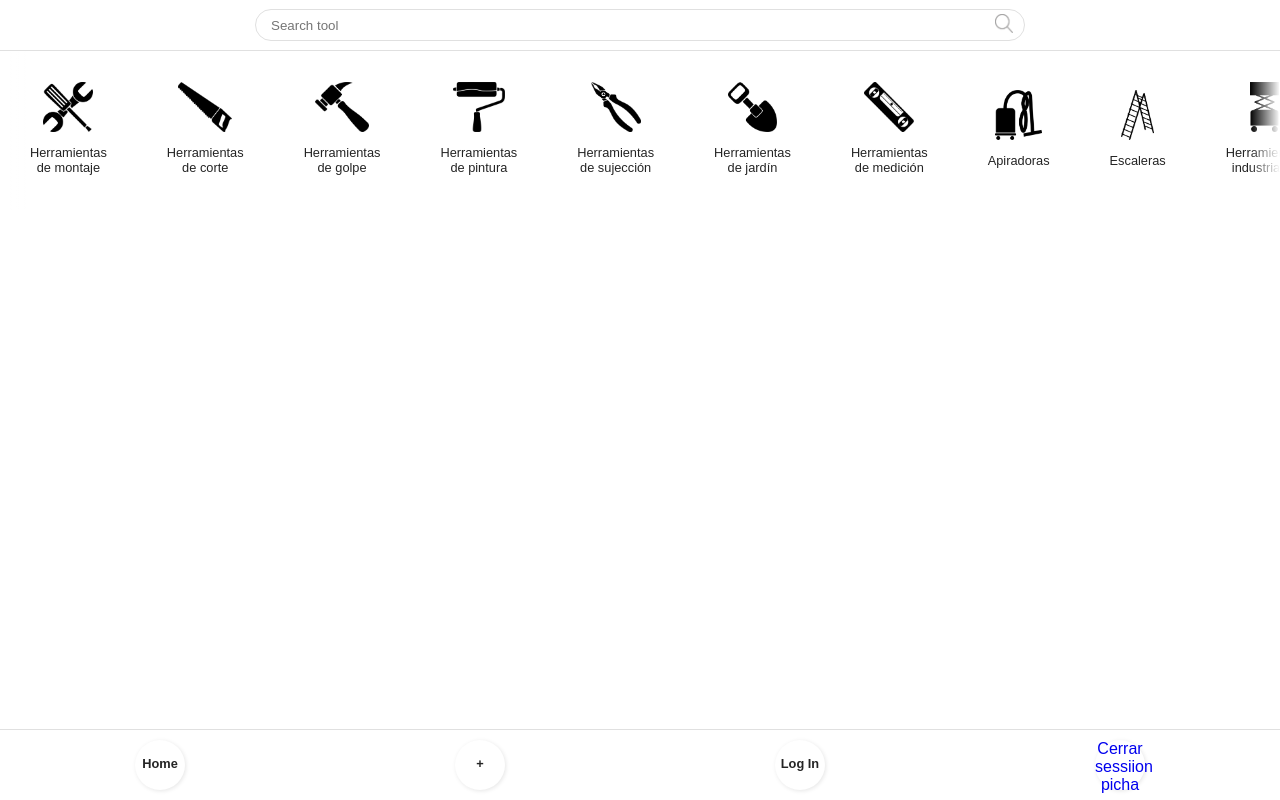
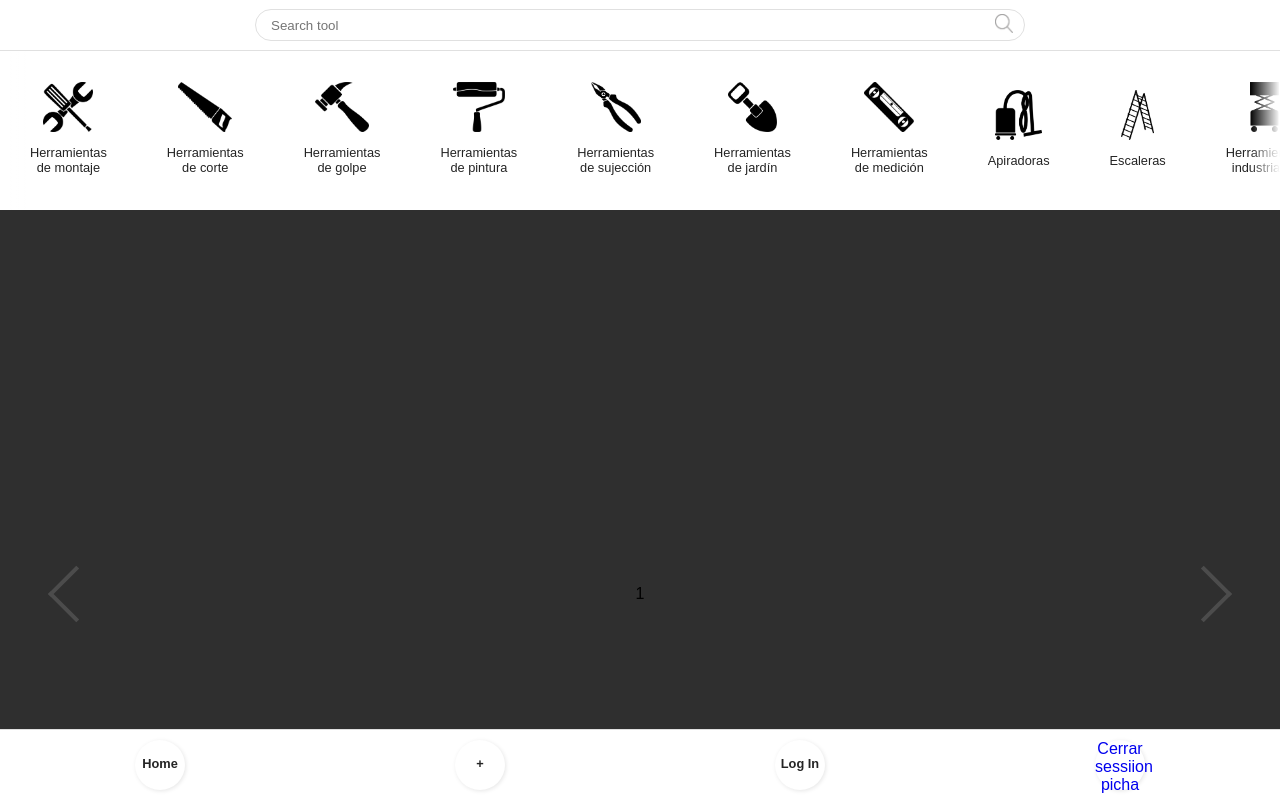
Before and after one commit to yoelmartinfornieles/prj-toolsharing-front, a React (Create React App) app: page / in a window 1280 px wide. Shown: the top 800 px of the page. Built offline with nearby package versions, Linux system fonts and the light colour scheme; no server answers.

Commit message:
YM - Fix: Routes

```diff
--- a/src/App.js
+++ b/src/App.js
@@ -41,7 +41,7 @@ function App() {
       <Switch>
 
         {/* ------------REMEMBER THAT PRIVATEROUTES PROVIDES US WITH USER INFO----------------------*/ }
-        <AnonRoute exact path={PATHS.HOMEPAGE} component={HomePage} />
+        <Route exact path={PATHS.HOMEPAGE} component={HomePage} />
 {/*     <AnonRoute exact path={PATHS.PRODUCTDETAILS} component={ProductDetailsPage} />
  */}    <PrivateRoute exact path={PATHS.NEWPRODUCT} component={NewProductPage} clickToShow={toggleShowForm}/>
         <Route exact path={PATHS.BOOKING} component={BookingPage} />
--- a/src/components/SearchBar.js
+++ b/src/components/SearchBar.js
@@ -25,7 +25,7 @@ function SearchProduct(props) {
 
       <form>
              <input value={searchLetters} type="text" onChange={handleSelect} placeholder="Search tool" />
-             <button><img src="./search-icon.png"/></button>
+             <button><img src="./search-icon.png" alt="Search"/></button>
       </form>
 
   );
--- a/src/components/UserInfo.js
+++ b/src/components/UserInfo.js
@@ -1,6 +1,6 @@
-import React, { useState } from "react";
-import Signup from "./signup";
-import Login from "./login";
+import React from "react";
+//import Signup from "./signup";
+//import Login from "./login";
 
 function UserInfo(props) {
   console.log ("tpm: ", props)
--- a/src/components/footer.js
+++ b/src/components/footer.js
@@ -3,8 +3,8 @@ function Footer(){
     return(
         <footer>
             <div>
-                <a href="/">About us </a>
-                <a href="/">Terms and Conditions </a>
+                <a href="/aboutUs">About us </a>
+                <a href="/termsConditions">Terms and Conditions </a>
             </div>
         </footer>
     )
--- a/src/components/signup.js
+++ b/src/components/signup.js
@@ -1,5 +1,4 @@
 import { useState } from "react";
-import { Link } from "react-router-dom";
 import axios from "axios";
 
 const API_URL = process.env.REACT_APP_API_URL;
--- a/src/pages/HomePage.js
+++ b/src/pages/HomePage.js
@@ -5,8 +5,8 @@ function HomePage() {
   return (
     <>
     <div></div>
-    <HomeCategories/>
-    {/* <Carrusel/> */}
+      <HomeCategories/>
+        <Carrusel/>
     </>
   );
 }
```
